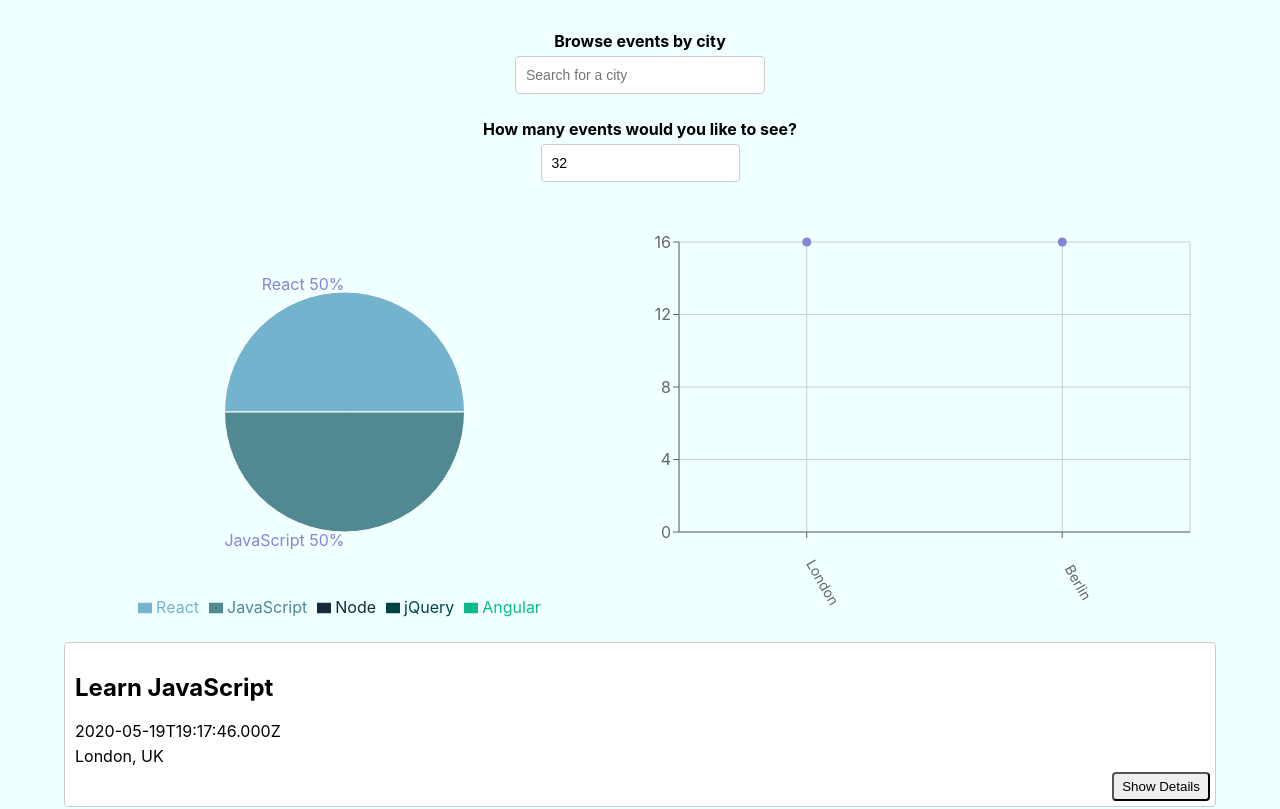
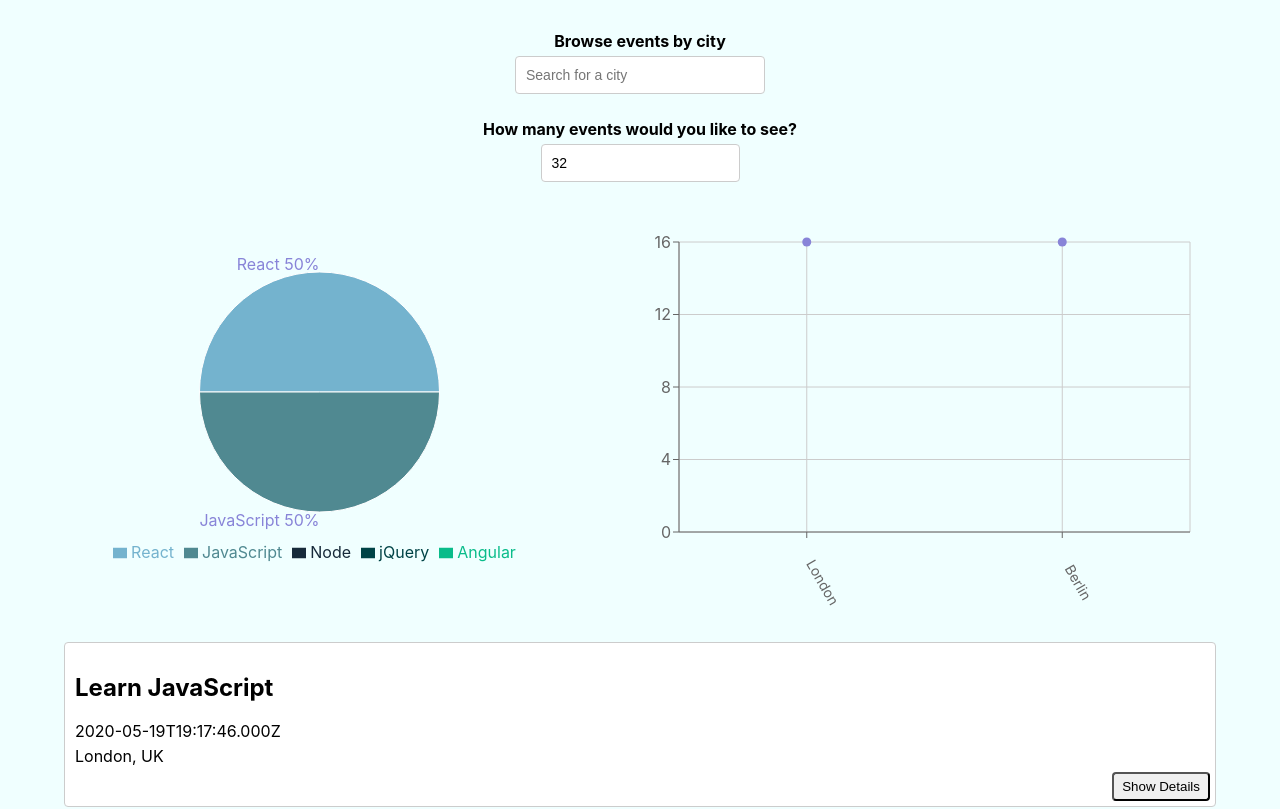
Before and after one commit to RParker505/meet, a React (Create React App) app: page / in a window 1280 px wide. Shown: the top 809 px of the page. Built offline with nearby package versions, Linux system fonts and the light colour scheme; what atatus-spa would draw is missing.

Commit message:
Adjust margin for pie chart

```diff
--- a/src/components/EventGenresChart.js
+++ b/src/components/EventGenresChart.js
@@ -46,7 +46,14 @@ const EventGenresChart = ({events}) => {
 
     return (
         <ResponsiveContainer width="99%" height={400}>
-          <PieChart>
+          <PieChart
+              margin={{
+                top: 20,
+                right: 20,
+                bottom: 60,
+                left: -30,
+              }}
+          >
             <Pie
               data={data}
               dataKey="value"
```
